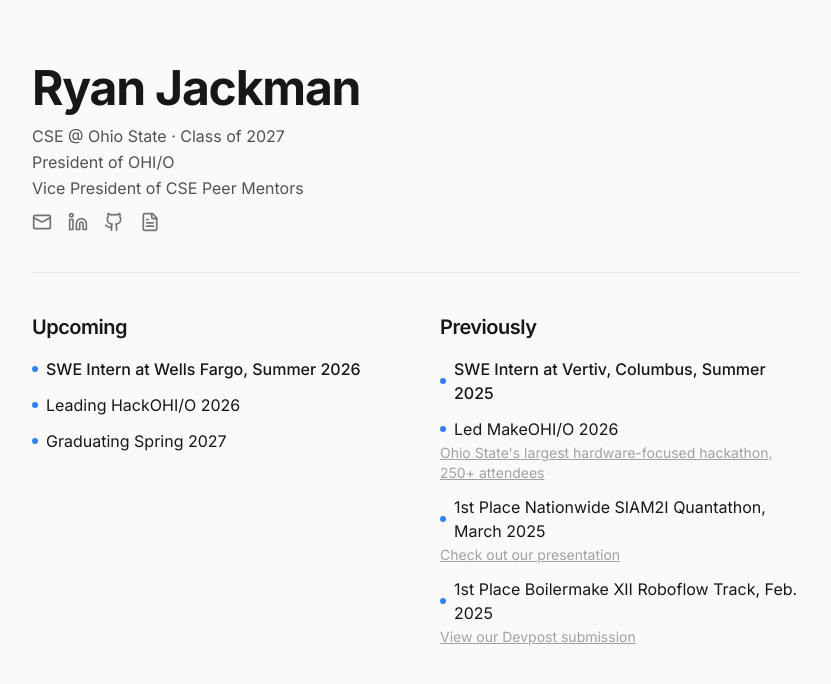
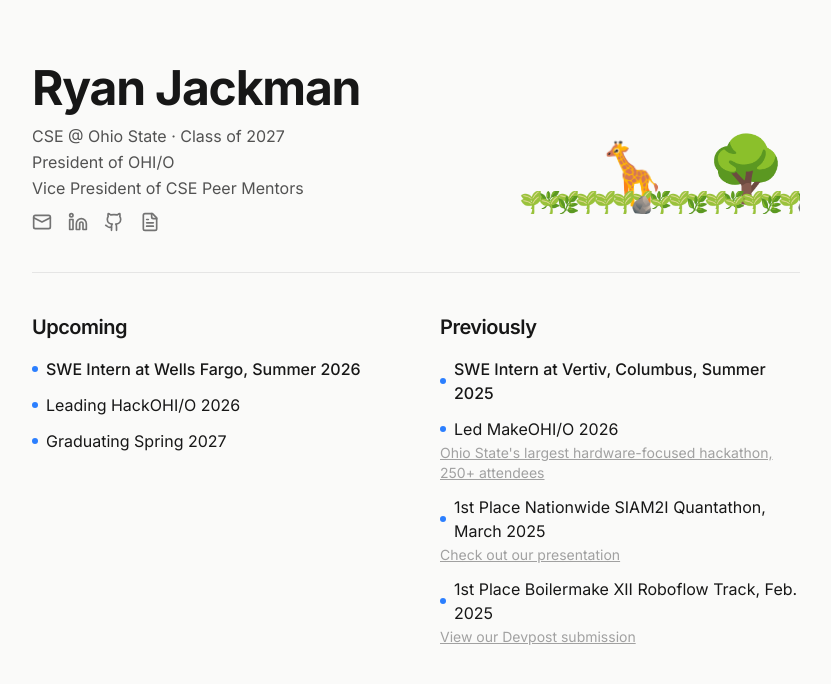
Before and after one commit to ryguy3305/portfolioWebsite, a Next.js app: page / in a window 1280 px wide. Shown: the top 684 px of the page, without its empty margins (224-1055 px from the left). Built offline with nearby package versions, Linux system fonts and the light colour scheme.

Commit message:
awesome emojis

```diff
--- a/src/app/page.tsx
+++ b/src/app/page.tsx
@@ -1,3 +1,5 @@
+import EmojiWorld from "@/components/EmojiWorld";
+
 const previously = [
   { text: "SWE Intern at Vertiv, Columbus, Summer 2025", bold: true },
   { text: "Led MakeOHI/O 2026", desc: "Ohio State's largest hardware-focused hackathon, 250+ attendees", link: "https://hack.osu.edu/make/2026" },
@@ -48,7 +50,8 @@
   return (
     <main className="min-h-screen flex justify-center px-6">
       <div className="max-w-3xl w-full space-y-10 py-16">
-        <header className="space-y-3">
+        <header className="relative space-y-3">
+          <EmojiWorld />
           <h1 className="text-4xl md:text-5xl font-bold tracking-tight">Ryan Jackman</h1>
           <div className="text-neutral-600 space-y-0.5">
             <p>CSE @ Ohio State &middot; Class of 2027</p>
--- /dev/null
+++ b/src/components/EmojiWorld.tsx
@@ -0,0 +1,188 @@
+"use client";
+
+import { useEffect, useState } from "react";
+
+const GROUND_BACK = "🌱🌿🌱🌱🌱🌱🌱🌿🌱🌱🌱🌿🌱🌱🌱🌿🌱🌱🌱🌱🌱🌿";
+const GROUND_FRONT = "🌱🌱🌿🌱🌱🌱🪨🌱🌱🌿🌱🌱🌱🌿🌱🪨🌱🌱🌱🌿🌱🌱🌱";
+
+const QUIPS = [
+  "I love leaves",
+  "leaves!",
+  "i'm tall",
+  "hello",
+  "go bucks",
+  "The one piece is real",
+  "mmm",
+  "tasty",
+  "Why am I here",
+];
+
+const MIN_X = -150;
+const MAX_X = 0;
+const SPEED_PX_PER_SEC = 30;
+const MIN_MOVE_MS = 1800;
+const FLIP_MS = 450;
+const QUIP_MIN_GAP_MS = 6000;
+const QUIP_MAX_GAP_MS = 14000;
+const QUIP_VISIBLE_MS = 2800;
+
+export default function EmojiWorld() {
+  const [x, setX] = useState(MAX_X);
+  const [moveMs, setMoveMs] = useState(0);
+  const [scaleX, setScaleX] = useState(1);
+  const [quip, setQuip] = useState<string | null>(null);
+
+  useEffect(() => {
+    if (window.matchMedia("(prefers-reduced-motion: reduce)").matches) return;
+
+    let cancelled = false;
+    let timeoutId: ReturnType<typeof setTimeout>;
+    let current = MAX_X;
+    let currentScale = 1;
+
+    const step = () => {
+      if (cancelled) return;
+
+      let target: number;
+      do {
+        target = MIN_X + Math.random() * (MAX_X - MIN_X);
+      } while (Math.abs(target - current) < 40);
+
+      const dist = Math.abs(target - current);
+      const moveDuration = Math.max(MIN_MOVE_MS, (dist / SPEED_PX_PER_SEC) * 1000);
+      const restDuration = 1200 + Math.random() * 2400;
+      const newScale = target > current ? -1 : 1;
+      const needsFlip = newScale !== currentScale;
+
+      current = target;
+      currentScale = newScale;
+
+      const startWalk = () => {
+        if (cancelled) return;
+        setMoveMs(moveDuration);
+        setX(target);
+        timeoutId = setTimeout(step, moveDuration + restDuration);
+      };
+
+      if (needsFlip) {
+        setMoveMs(FLIP_MS);
+        setScaleX(newScale);
+        timeoutId = setTimeout(startWalk, FLIP_MS);
+      } else {
+        startWalk();
+      }
+    };
+
+    timeoutId = setTimeout(step, 2500);
+
+    return () => {
+      cancelled = true;
+      clearTimeout(timeoutId);
+    };
+  }, []);
+
+  useEffect(() => {
+    let cancelled = false;
+    let showId: ReturnType<typeof setTimeout>;
+    let hideId: ReturnType<typeof setTimeout>;
+
+    const scheduleNext = () => {
+      const gap =
+        QUIP_MIN_GAP_MS + Math.random() * (QUIP_MAX_GAP_MS - QUIP_MIN_GAP_MS);
+      showId = setTimeout(() => {
+        if (cancelled) return;
+        setQuip(QUIPS[Math.floor(Math.random() * QUIPS.length)]);
+        hideId = setTimeout(() => {
+          if (cancelled) return;
+          setQuip(null);
+          scheduleNext();
+        }, QUIP_VISIBLE_MS);
+      }, gap);
+    };
+
+    scheduleNext();
+
+    return () => {
+      cancelled = true;
+      clearTimeout(showId);
+      clearTimeout(hideId);
+    };
+  }, []);
+
+  return (
+    <div
+      aria-hidden="true"
+      className="hidden md:block absolute top-0 right-0 pointer-events-none w-[280px] h-[150px]"
+    >
+      <style>{`
+        @keyframes ew-bob {
+          0%, 100% { transform: rotate(-2deg) translateY(0); }
+          50%      { transform: rotate(3deg)  translateY(-2px); }
+        }
+        .ew-bob {
+          animation: ew-bob 1.4s ease-in-out infinite;
+          transform-origin: 50% 100%;
+          display: inline-block;
+        }
+        @media (prefers-reduced-motion: reduce) {
+          .ew-bob { animation: none; }
+        }
+      `}</style>
+
+      <span
+        className="absolute leading-none"
+        style={{ fontSize: 64, right: 14, bottom: 14 }}
+      >
+        🌳
+      </span>
+
+      <span
+        className="absolute leading-none"
+        style={{
+          fontSize: 60,
+          right: 62,
+          bottom: 12,
+          transform: `translateX(${x}px) scaleX(${scaleX})`,
+          transition: `transform ${moveMs}ms ease-in-out`,
+        }}
+      >
+        <span className="ew-bob">🦒</span>
+      </span>
+
+      <span
+        className="absolute"
+        style={{
+          right: 62,
+          bottom: 12,
+          width: 60,
+          height: 60,
+          transform: `translateX(${x}px)`,
+          transition: `transform ${moveMs}ms ease-in-out`,
+        }}
+      >
+        {quip && (
+          <span
+            className="absolute left-1/2 -translate-x-1/2 text-[11px] bg-white/95 border border-neutral-200 rounded-md px-2 py-0.5 shadow-sm whitespace-nowrap text-neutral-700"
+            style={{ bottom: 64 }}
+          >
+            {quip}
+          </span>
+        )}
+      </span>
+
+      <div
+        className="absolute left-0 right-0 leading-none overflow-hidden text-center whitespace-nowrap"
+        style={{ fontSize: 18, letterSpacing: "-4px", bottom: 5 }}
+      >
+        {GROUND_BACK}
+      </div>
+
+      <div
+        className="absolute left-0 right-0 leading-none overflow-hidden text-center whitespace-nowrap"
+        style={{ fontSize: 18, letterSpacing: "-4px", bottom: 0 }}
+      >
+        {GROUND_FRONT}
+      </div>
+    </div>
+  );
+}
```
Also changed, not shown: 1 other file (tests, documents, lock files or other folders).
